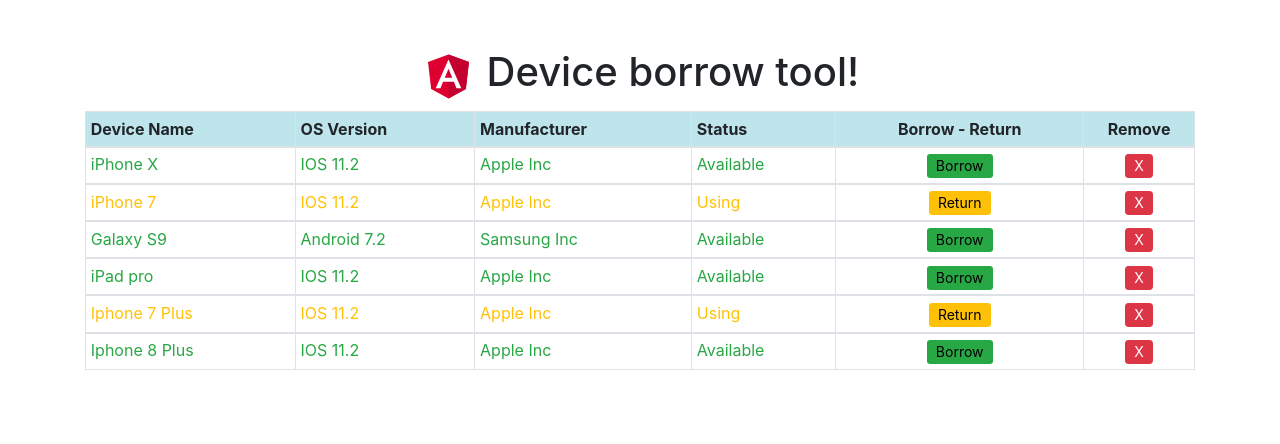
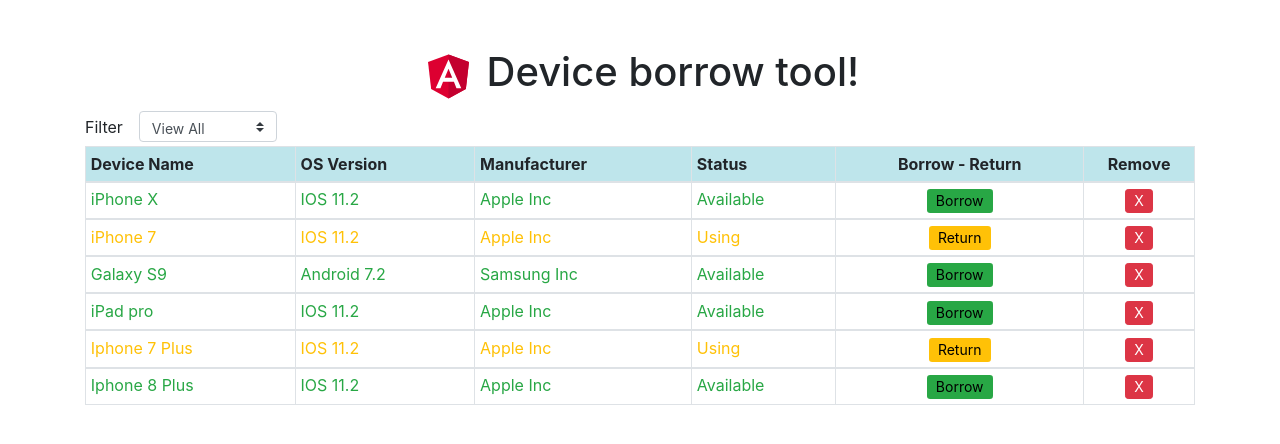
Before and after one commit to tienmaivn/demo_device_borrow, an Angular app in the folder demo-device-borrow/: page / in a window 1280 px wide. Shown: the top 444 px of the page. Built offline with nearby package versions, Linux system fonts and the light colour scheme.

Commit message:
[device-filter]  add module filter

```diff
--- a/demo-device-borrow/src/app/app.module.ts
+++ b/demo-device-borrow/src/app/app.module.ts
@@ -1,6 +1,6 @@
 import { BrowserModule } from '@angular/platform-browser';
 import { NgModule } from '@angular/core';
-
+import { FormsModule } from '@angular/forms';
 
 import { AppComponent } from './app.component';
 import { DeviceBorrowComponent } from './device-borrow/device-borrow.component';
@@ -12,7 +12,8 @@
     DeviceBorrowComponent
   ],
   imports: [
-    BrowserModule
+    BrowserModule,
+    FormsModule
   ],
   providers: [],
   bootstrap: [AppComponent]
--- a/demo-device-borrow/src/app/device-borrow/device-borrow.component.html
+++ b/demo-device-borrow/src/app/device-borrow/device-borrow.component.html
@@ -1,3 +1,19 @@
+
+	<!-- Filter tool -->
+	<div class="form-inline">
+		<div class="form-group">
+			<label>Filter</label>
+		</div>
+		<div class="form-group mx-sm-3">
+			<select class="form-control form-control-sm custom-select" [(ngModel)]="filterStatus">
+				<option value="view_all">View All</option>
+				<option value="devAvailable">View Available</option>
+				<option value="devUsing">View Using</option>
+			</select>
+		</div>
+	</div>
+
+	<!-- table device -->
 	<table class="table table-bordered table-hover table-sm mt-1">
 		<thead>
 			<tr class="table-info">
@@ -12,7 +28,7 @@
 		<tbody *ngFor="let device of arrDevices">
 
 			<!-- background color change flow 'memorized' -->
-			<tr [class.text-success]="device.memorized" [class.text-warning]="!device.memorized">
+			<tr [class.text-success]="device.memorized" [class.text-warning]="!device.memorized" *ngIf="getFilterStatus(device.memorized)">
 				<td>
 					{{ device.name }}
 				</td>
@@ -24,6 +40,7 @@
 				<td>
 					{{ device.manu }}
 				</td>
+
 				<!-- get device's status -->
 				<td>{{ device.memorized ? "Available" : "Using" }}</td>
 
--- a/demo-device-borrow/src/app/device-borrow/device-borrow.component.ts
+++ b/demo-device-borrow/src/app/device-borrow/device-borrow.component.ts
@@ -17,9 +17,19 @@
 		{ id: 6, name: 'Iphone 8 Plus', osv: 'IOS 11.2', manu: 'Apple Inc', memorized: true }
 	];
 
-	constructor() { }
+	constructor() { };
 
 	ngOnInit() {
-	}
+	};
 
+	// filter status
+	filterStatus = 'view_all';
+
+	// check for filter
+	getFilterStatus(memorized: boolean) {
+		const viewAll = this.filterStatus==='view_all';
+		const forViewBorrow = this.filterStatus === 'devAvailable' && memorized;
+		const forViewReturn = this.filterStatus === 'devUsing' && !memorized;
+		return viewAll || forViewBorrow || forViewReturn
+	};
 }
```
